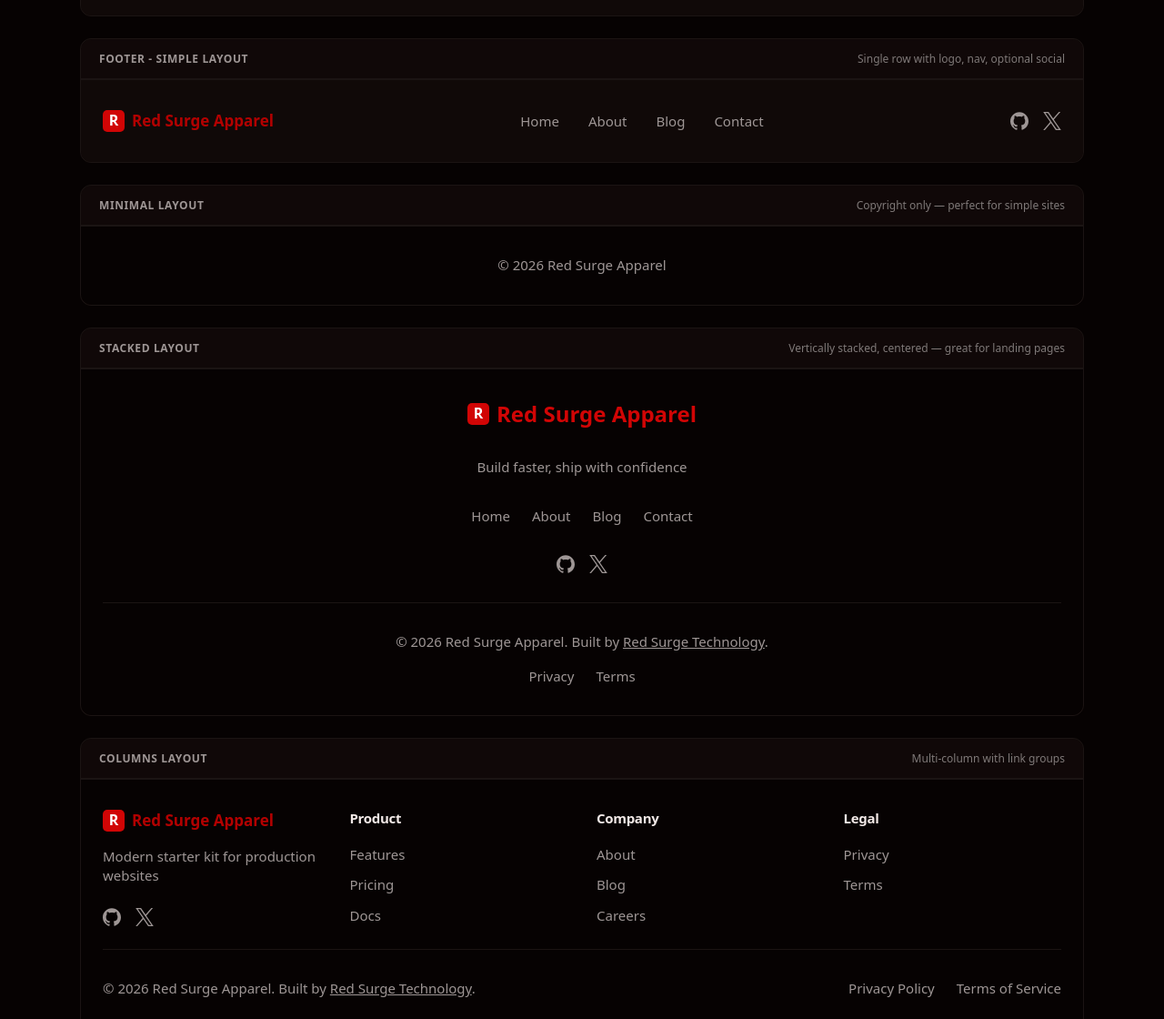
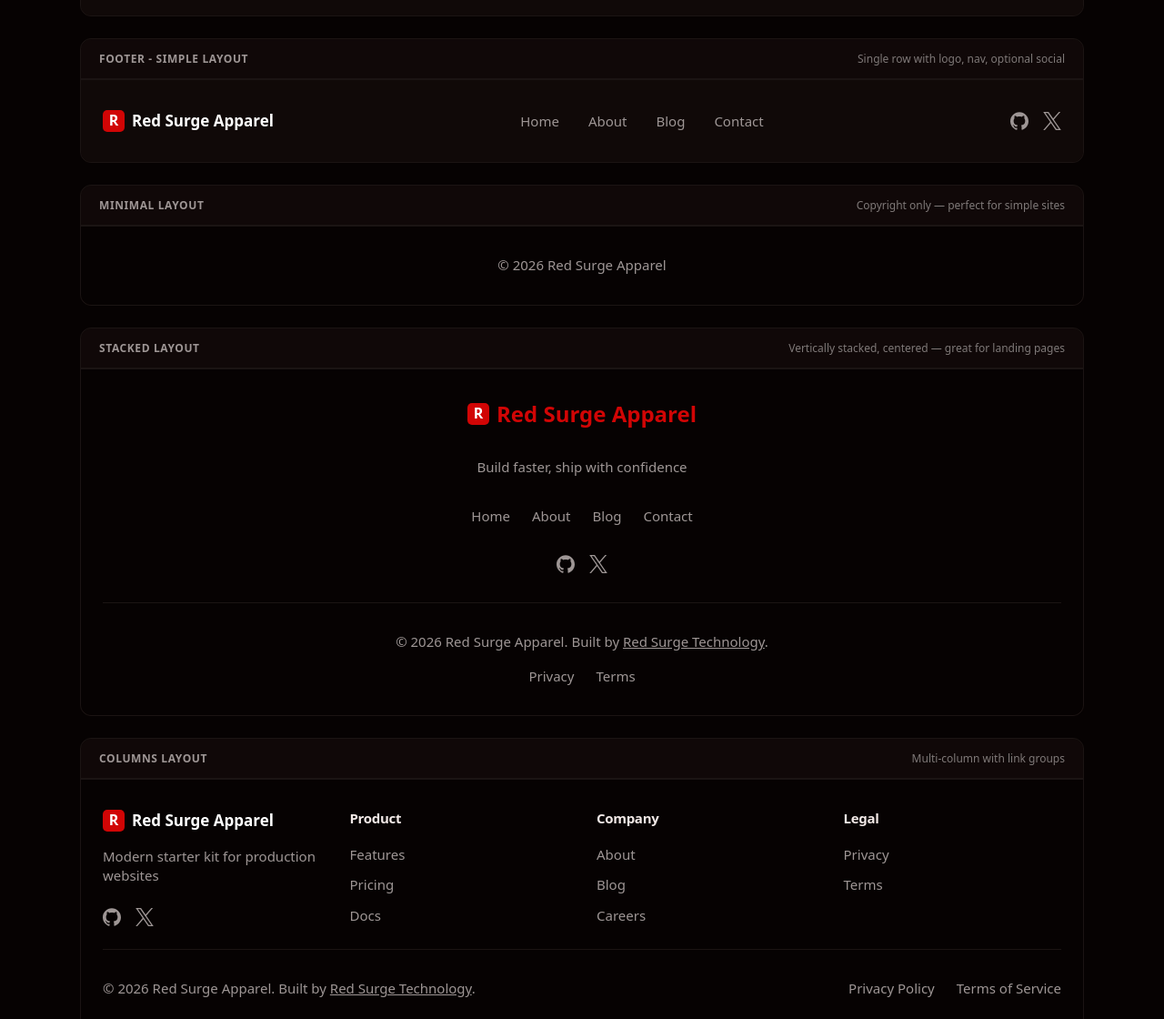
Before and after one commit to redsurgeapparel/redsurgeapparel.com, an Astro site: page /components in a window 1280 px wide. Shown: the part 4853-5973 px from the top of the page at 91% size. Built offline with nearby package versions, Linux system fonts and the light colour scheme; Astro itself is replaced by a stand-in of ours; no server answers.

Commit message:
fix footer color

```diff
--- a/src/components/layout/Footer.astro
+++ b/src/components/layout/Footer.astro
@@ -142,7 +142,7 @@ function getSocialIcon(platform: string): string {
             ) : (
               <a href="/" class="flex items-center gap-2">
                 <Logo size="md" />
-                <span class="font-display text-base font-bold text-brand-600">
+                <span class="font-display text-base font-bold text-white">
                   {siteConfig.name}
                 </span>
               </a>
@@ -209,7 +209,7 @@ function getSocialIcon(platform: string): string {
               ) : (
                 <a href="/" class="flex items-center gap-2">
                   <Logo size="md" />
-                  <span class="font-display text-base font-bold text-brand-600">
+                  <span class="font-display text-base font-bold text-white">
                     {siteConfig.name}
                   </span>
                 </a>
```
Also changed, not shown: 3 other files.
